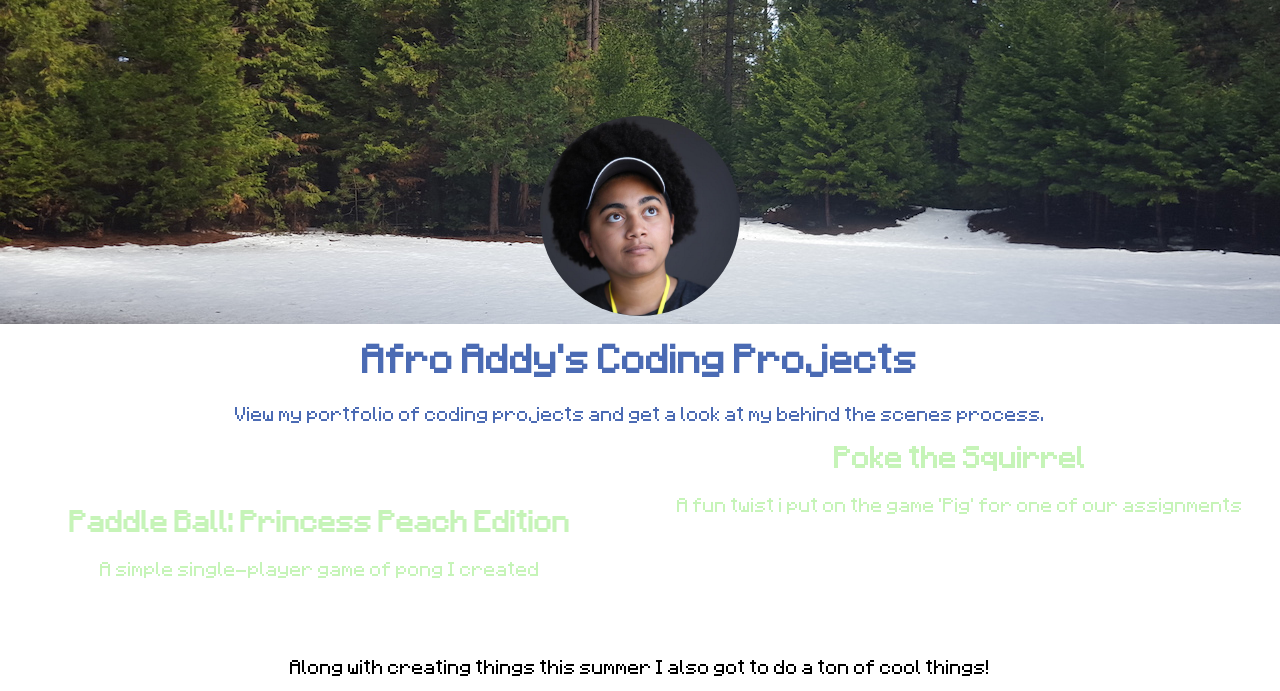
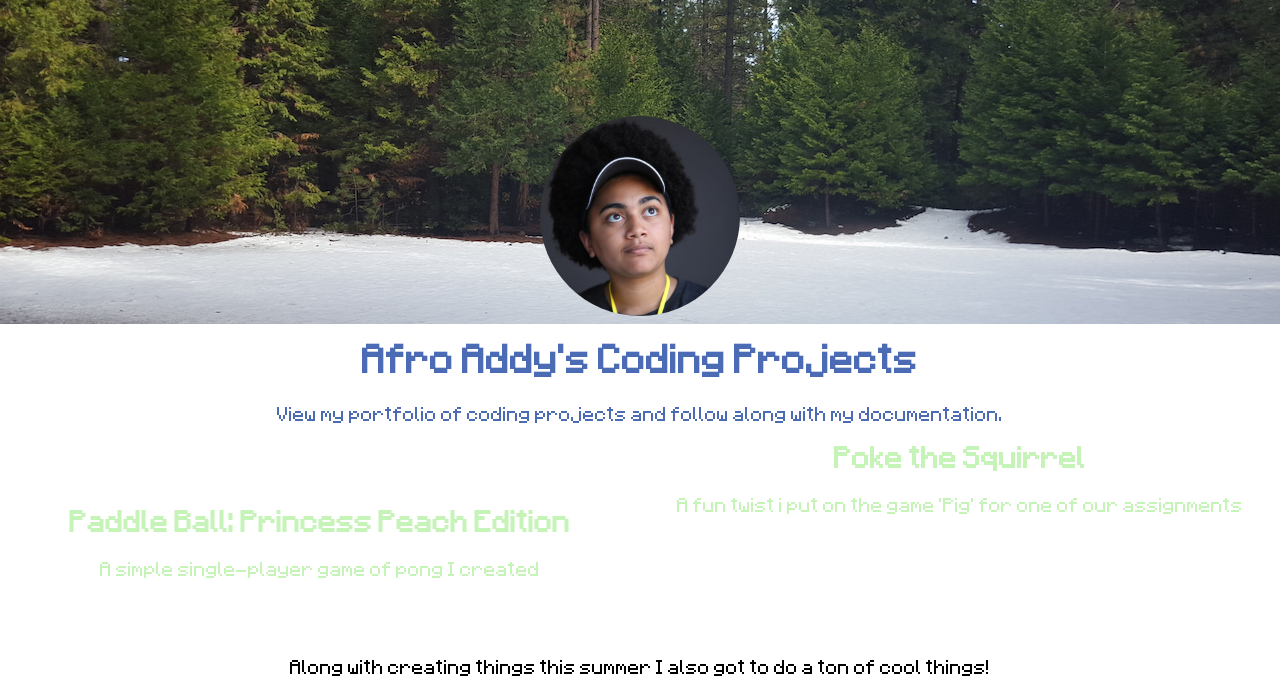
Before and after one commit to afroaddy/afroaddy.github.io, a plain HTML site: page index.html in a window 1280 px wide. Shown: the top 691 px of the page. Drawn offline with Linux system fonts and the light colour scheme; grey boxes are pictures that could not be loaded.

Commit message:
Update index.html

```diff
--- a/index.html
+++ b/index.html
@@ -74,7 +74,7 @@
 	<img src="i-look-sick.png" alt="A Picture of Me!" id="meimg">
 	<h1>Afro Addy's Coding Projects</h1>
 
-	<p>View my portfolio of coding projects and get a look at my behind the scenes process. </p>
+	<p>View my portfolio of coding projects and follow along with my documentation. </p>
 	</div>
 
 	<div id="contents1">
```
